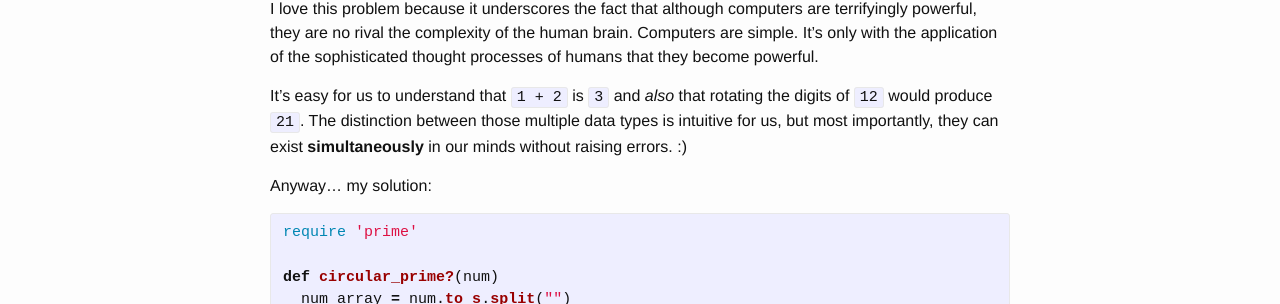
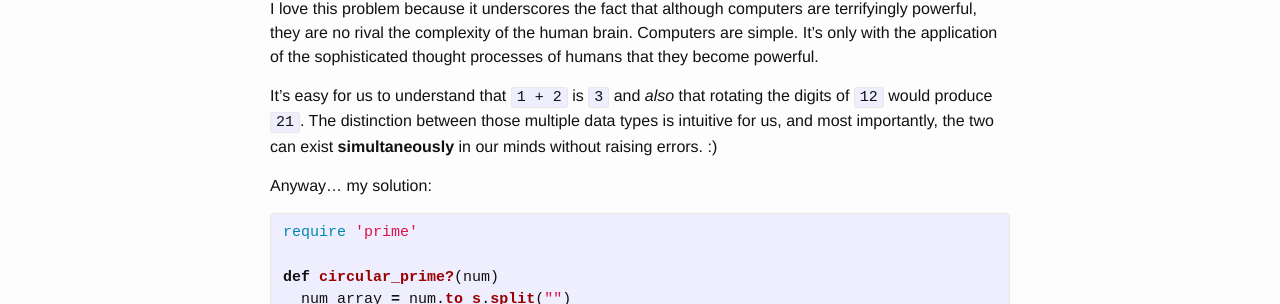
Before and after one commit to emilymcafee/emilymcafee.github.io, a Jekyll site: the page built from _posts/2015-1-2-one-plus-two.markdown, in a window 1280 px wide. Shown: the part 538-842 px from the top of the page. Built offline with Jekyll 4.4.1, drawn with Linux system fonts in a browser that asks for light colours.

Commit message:
fix typo

```diff
--- a/_posts/2015-1-2-one-plus-two.markdown
+++ b/_posts/2015-1-2-one-plus-two.markdown
@@ -21,7 +21,7 @@ Example: to produce the rotated versions of an integer `123` using Ruby, we must
 I love this problem because it underscores the fact that although computers are terrifyingly powerful, they are no rival the complexity of the human brain. Computers are simple. It's only with the application of the sophisticated thought processes of humans that they become powerful.
 
 
-It's easy for us to understand that `1 + 2` is `3` and *also* that rotating the digits of `12` would produce `21`. The distinction between those multiple data types is intuitive for us, but most importantly, they can exist **simultaneously** in our minds without raising errors. :)
+It's easy for us to understand that `1 + 2` is `3` and *also* that rotating the digits of `12` would produce `21`. The distinction between those multiple data types is intuitive for us, and most importantly, the two can exist **simultaneously** in our minds without raising errors. :)
 
 
 Anyway... my solution:
```
